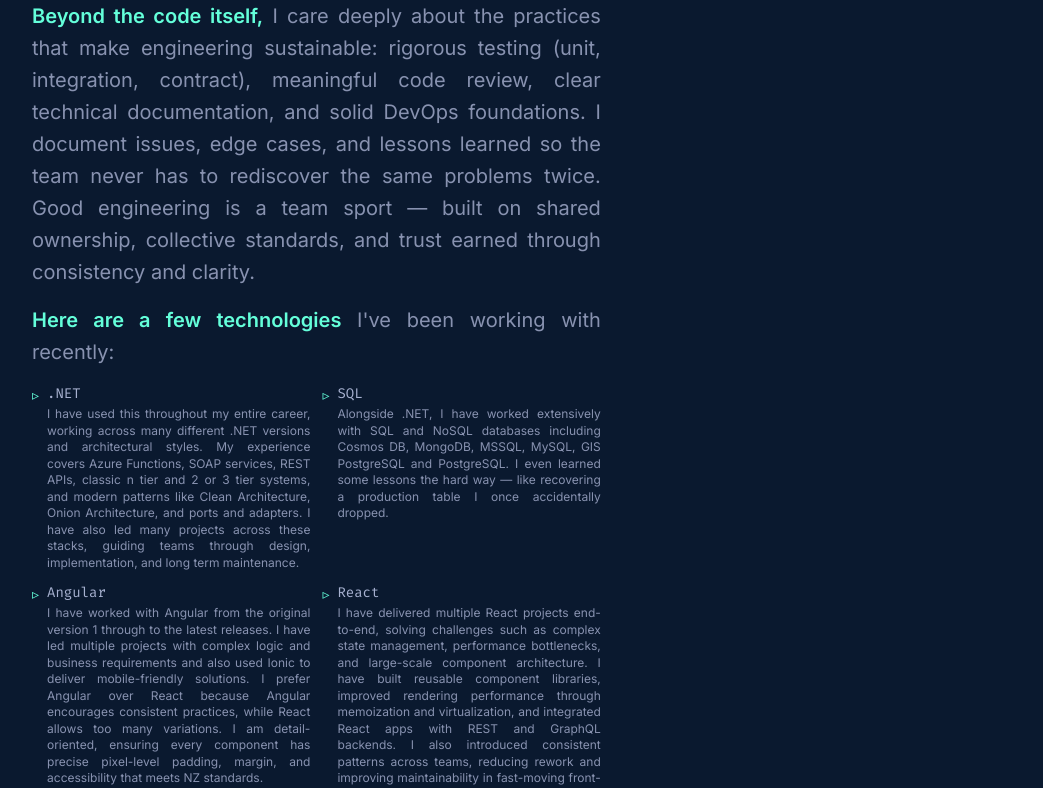
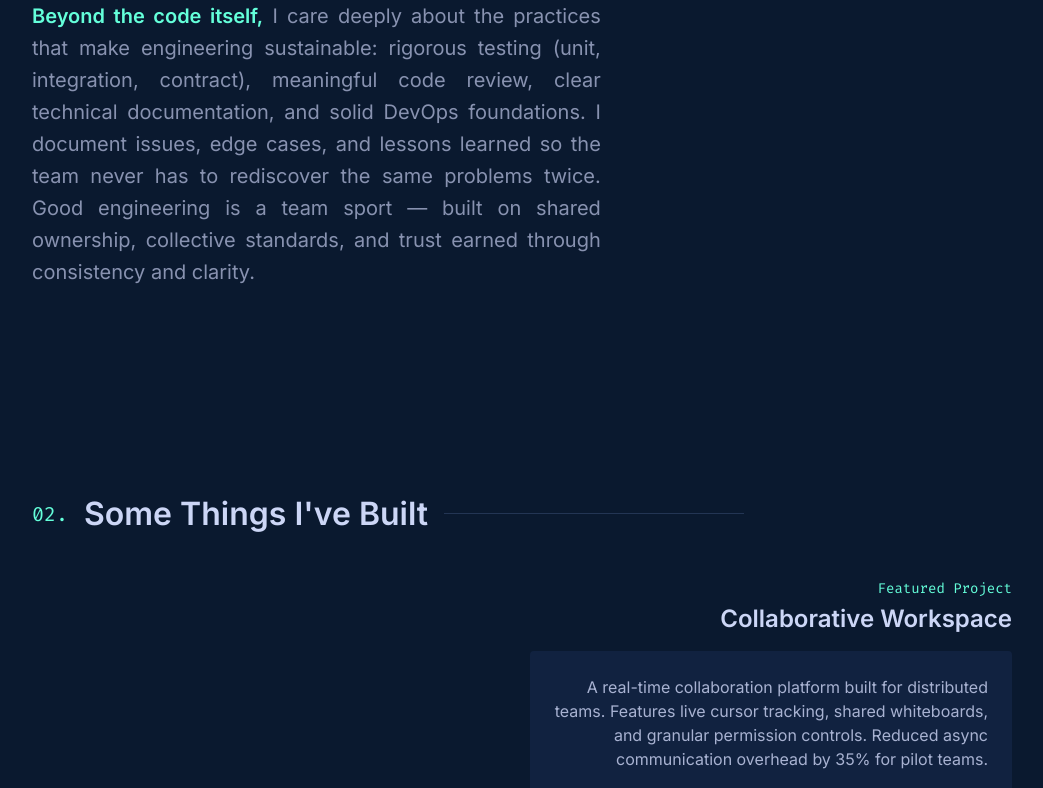
Before and after one commit to EdenGoforIt/who-am-i, a Next.js app: page / in a window 1280 px wide. Shown: the part 2399-3187 px from the top of the page, without its empty margins (118-1161 px from the left). Built offline with nearby package versions, Linux system fonts and the light colour scheme.

Commit message:
remove: eliminate skills section to streamline About component

```diff
--- a/components/about.tsx
+++ b/components/about.tsx
@@ -3,89 +3,6 @@
 import { motion } from "framer-motion";
 import Image from "next/image";
 import React from "react";
-
-const skills = [
-  {
-    name: ".NET",
-    desc: "I have used this throughout my entire career, working across many different .NET versions and architectural styles. My experience covers Azure Functions, SOAP services, REST APIs, classic n tier and 2 or 3 tier systems, and modern patterns like Clean Architecture, Onion Architecture, and ports and adapters. I have also led many projects across these stacks, guiding teams through design, implementation, and long term maintenance."
-  },
-  {
-    name: "SQL",
-    desc: "Alongside .NET, I have worked extensively with SQL and NoSQL databases including Cosmos DB, MongoDB, MSSQL, MySQL, GIS PostgreSQL and PostgreSQL. I even learned some lessons the hard way — like recovering a production table I once accidentally dropped."
-  },
-  {
-    name: "Angular",
-    desc: "I have worked with Angular from the original version 1 through to the latest releases. I have led multiple projects with complex logic and business requirements and also used Ionic to deliver mobile-friendly solutions. I prefer Angular over React because Angular encourages consistent practices, while React allows too many variations. I am detail-oriented, ensuring every component has precise pixel-level padding, margin, and accessibility that meets NZ standards."
-  },
-  {
-    name: "React",
-    desc: "I have delivered multiple React projects end-to-end, solving challenges such as complex state management, performance bottlenecks, and large-scale component architecture. I have built reusable component libraries, improved rendering performance through memoization and virtualization, and integrated React apps with REST and GraphQL backends. I also introduced consistent patterns across teams, reducing rework and improving maintainability in fast-moving front-end codebases."
-  },
-  {
-    name: "React Native",
-    desc: "I started building React Native apps with Expo and progressed to fully managed builds and native modules. I have successfully released multiple applications to both the Android and iOS app stores, including public apps used across New Zealand. I have also built several private, business-focused applications, handling everything from architecture and state management to performance tuning, deployment pipelines, and long-term maintenance."
-  },
-  {
-    name: "Python",
-    desc: "I started with Django to understand full-stack development in Python and appreciated how readable and expressive the language is. I have used Python for data processing, automation, and building simple ML, data science, and analysis pipelines. I have worked on algorithms, data science workflows, and scripting tasks that streamline engineering processes. Python remains one of my favourite languages that can do a variety of tasks, even though its flexibility sometimes makes syntax choices harder to remember."
-  },
-  {
-    name: "Next.js",
-    desc: "Next.js is one of the frameworks I enjoy the most because it gives me fine-grained control over how and when pages render. I like understanding the trade-offs between SSR, SSG, and client-side rendering, and choosing the right approach for each route. Working with file-based routing, data-fetching strategies, and server-side performance tuning has been genuinely interesting, especially when pushing for fast, predictable rendering across different environments."
-  },
-  {
-    name: "Node.js",
-    desc: "I re-architected Node.js Azure Functions and lightweight APIs to be cleaner, faster, and easier to maintain. Using TypeScript across both backend and frontend made the codebase more reusable and predictable, which helped teams understand and extend the services with less friction. I enjoy how Node.js keeps backend logic simple while still giving me enough flexibility to design clear, modular architectures that scale well."
-  },
-  {
-    name: "PostgreSQL",
-    desc: "I first worked with PostgreSQL through its GIS extensions, and I was impressed by how naturally it handles geographical data alongside traditional relational models. The SQL layer feels familiar because most relational databases share common syntax, but Postgres stands out with its power, flexibility, and strong indexing and spatial capabilities."
-  },
-  {
-    name: "Azure",
-    desc: "I have migrated many projects from on‑prem servers and databases into Azure, working across core services like Service Bus, Functions, Logic Apps, Key Vault, App Services, Cosmo DB, AI, and API Management. That experience helped me design secure, scalable, event‑driven cloud architectures while modernizing legacy systems along the way."
-  },
-  {
-    name: "Git",
-    desc: "Deep experience with Git across large and long-running codebases. I design and maintain branching strategies, enforce clean commit practices, and guide teams through effective code review workflows. Comfortable with rebasing, conflict resolution, release management, and keeping repositories healthy and easy to work with."
-  },
-  {
-    name: "GIS",
-    desc: "Around six months of hands-on GIS experience while completing LINZ-focused courses. Worked with line features and other geometric shapes to make mapping data accurate and usable. Used GIS tools to visualize rivers, roads, building footprints, polygons, and mixed geometries, helping to understand spatial relationships and support mapping workflows."
-  },
-  {
-    name: "C++",
-    desc: "Learned C++ from scratch and used it extensively in master's-level advanced algorithm courses. Built solutions for robot movement, pathfinding, and OpenCV-based video processing. I enjoyed C++ because it demands a real understanding of memory, performance, and low-level behaviour, which strengthened my ability to design efficient and precise algorithmic solutions."
-  },
-  {
-    name: "Java",
-    desc: "About half a year of Java experience while studying advanced algorithms. Used it to compare how different languages approach problem solving compared to .NET and Spring Boot. This work reinforced that most languages share similar fundamentals, and that strong architectural thinking matters more than syntax differences when building backend systems."
-  },
-  {
-    name: "PHP",
-    desc: "Used PHP for backend development during my final project, building a Laravel-based system to manage operations for a production company. Worked across REST APIs, data models, and business logic, gaining practical experience with Laravel's framework structure and backend application design."
-  },
-  {
-    name: "Firebase",
-    desc: "Used Firebase and Google Cloud services alongside Microsoft Azure to support public mobile applications. Worked with authentication, including Azure B2C integration, as well as cloud storage, real-time data, and offline-first databases. Focused on making mobile apps reliable, secure, and responsive across varying network conditions."
-  },
-  {
-    name: "Tailwind CSS",
-    desc: "Used across all my frontend projects for rapid, consistent UI development. I appreciate how it removes the overhead of naming CSS classes and keeps styles co-located with markup. This portfolio is built with Tailwind."
-  },
-  {
-    name: "Docker",
-    desc: "Used Docker to containerize applications and ensure consistent environments from development through to production. Wrote Dockerfiles and Compose configs for multi-service setups, reducing environment-specific bugs and simplifying onboarding for other developers."
-  },
-  {
-    name: "Laravel",
-    desc: "Used Laravel for my final academic project, building a production management system for a company. Worked across Eloquent ORM, Blade templates, REST APIs, and migrations — gaining hands-on experience with how Laravel structures and scales backend applications."
-  },
-  {
-    name: "OpenCV",
-    desc: "Used OpenCV in C++ during master's-level coursework to build computer vision pipelines. Applied image processing techniques for object detection, frame analysis, and video processing as part of algorithm-focused projects."
-  }
-];
 
 export default function About(): React.JSX.Element {
   return (
@@ -154,26 +71,6 @@ export default function About(): React.JSX.Element {
               — built on shared ownership, collective standards, and trust earned through
               consistency and clarity.
             </p>
-            <p className="about-technologies">
-              <span className="text-green font-semibold">Here are a few technologies</span>{" "}
-              I&apos;ve been working with recently:
-            </p>
-            <ul className="grid grid-cols-1 sm:grid-cols-2 gap-3 list-none p-0 mt-2">
-              {skills.map((skill) => (
-                <li
-                  key={skill.name}
-                  className="font-mono text-sm flex items-start gap-2 text-slate-light"
-                >
-                  <span className="text-green mt-0.5">▹</span>
-                  <div>
-                    <span>{skill.name}</span>
-                    <p className="text-xs text-slate font-sans mt-0.5 leading-snug text-justify">
-                      {skill.desc}
-                    </p>
-                  </div>
-                </li>
-              ))}
-            </ul>
           </div>
 
           {/* Photo placeholder */}
```
